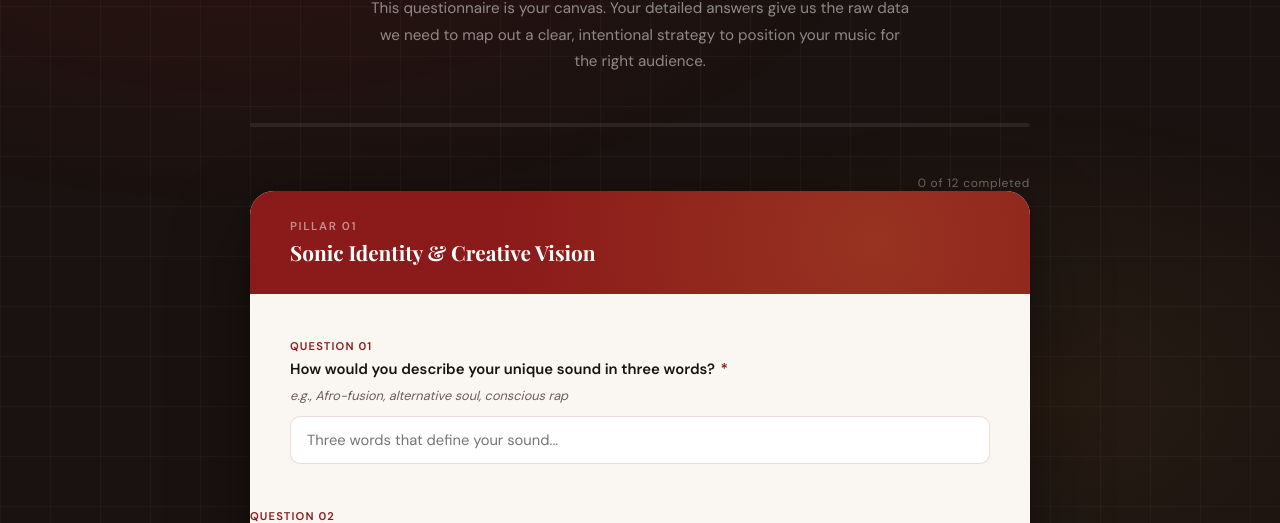
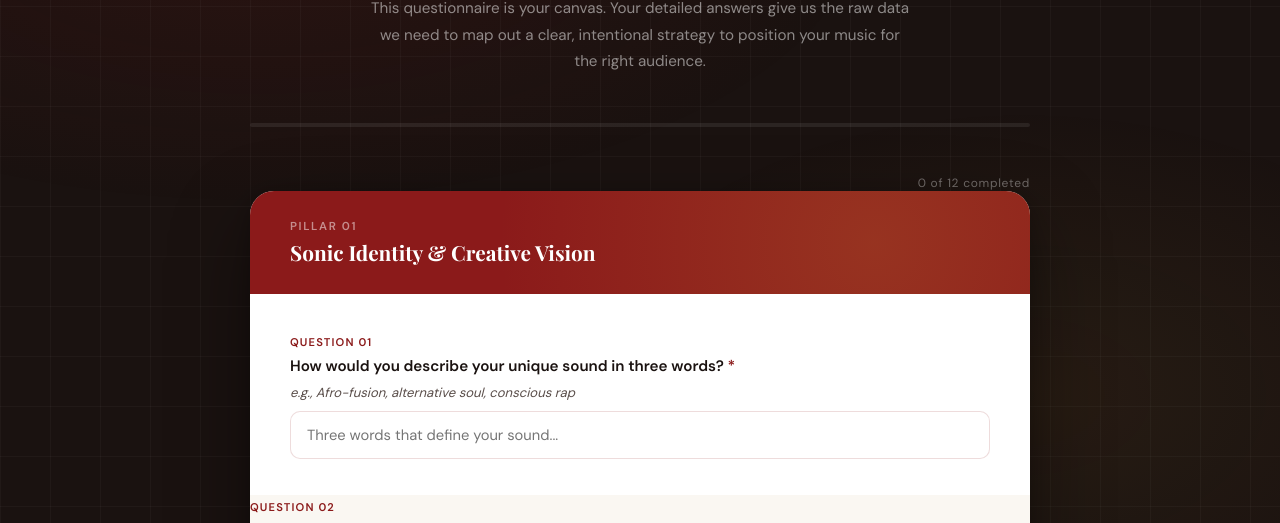
Before and after one commit to IgniteLab-ctrl/Audit, a plain HTML site: page index.html in a window 1280 px wide. Shown: the part 244-767 px from the top of the page. Drawn offline with nearby package versions, Linux system fonts and the light colour scheme; a web font is replaced by a local one.

Commit message:
Update index.html

```diff
--- a/index.html
+++ b/index.html
@@ -142,7 +142,10 @@
     }
 
     /* ── FORM BODY ── */
-    .form-body { padding: 40px; }
+    .form-body {
+      background: #ffffff;
+      padding: 36px 40px;
+      }
 
     .form-group { margin-bottom: 32px; }
     .form-group:last-child { margin-bottom: 0; }
@@ -154,14 +157,13 @@
     }
 
     label {
-      display: block; font-weight: 600; font-size: .93rem;
-      color: var(--ink); margin-bottom: 6px; line-height: 1.45;
+      display: block; font-weight: 700; font-size: .95rem;
+      color: #1A1210; line-height: 1.45; margin-bottom: 6px;
     }
-    label .req { color: var(--crimson); margin-left: 2px; }
-
+    label .req { color: var(--crimson); }
     .hint {
-      font-size: .8rem; color: var(--warm-gray); margin-bottom: 10px;
-      font-style: italic; line-height: 1.5;
+      display: block; font-size: .82rem; color: #5A4E4A;
+      font-style: italic; line-height: 1.5; margin-bottom: 8px;
     }
 
     input[type="text"],
```
